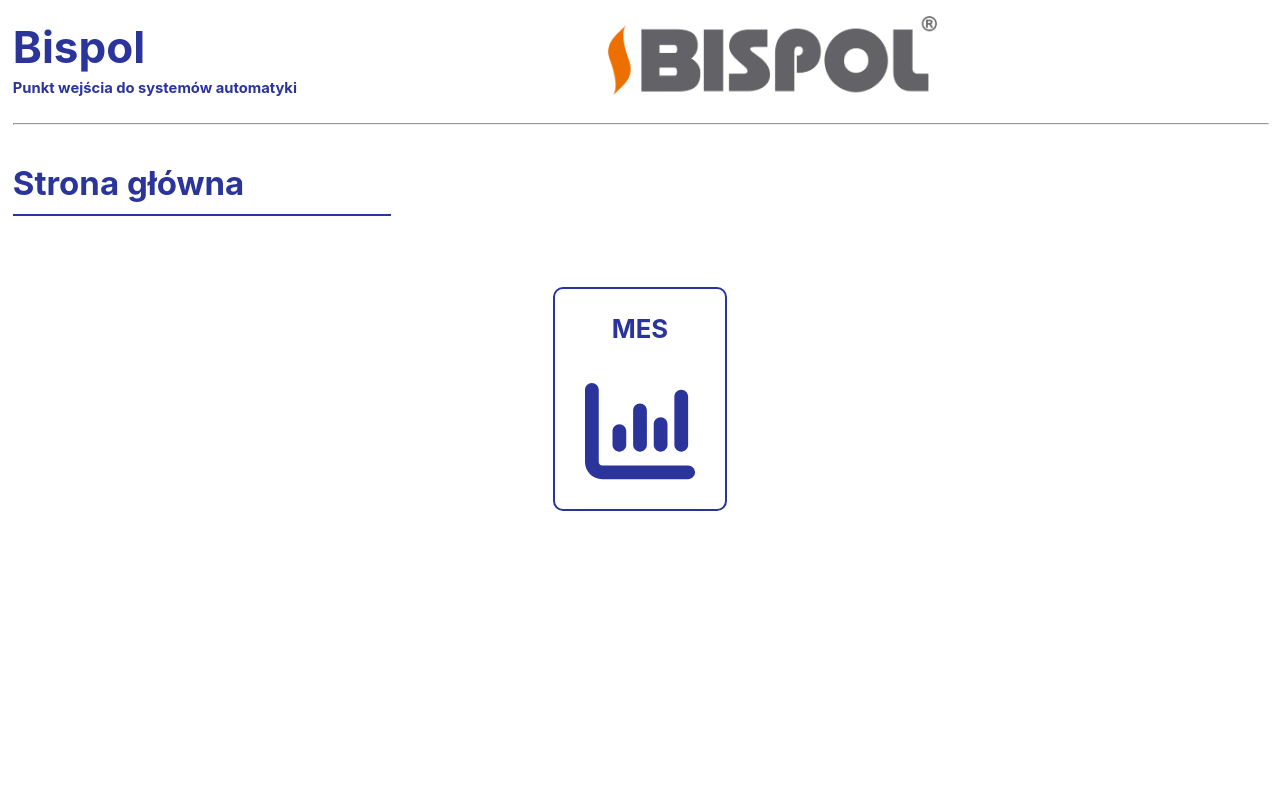
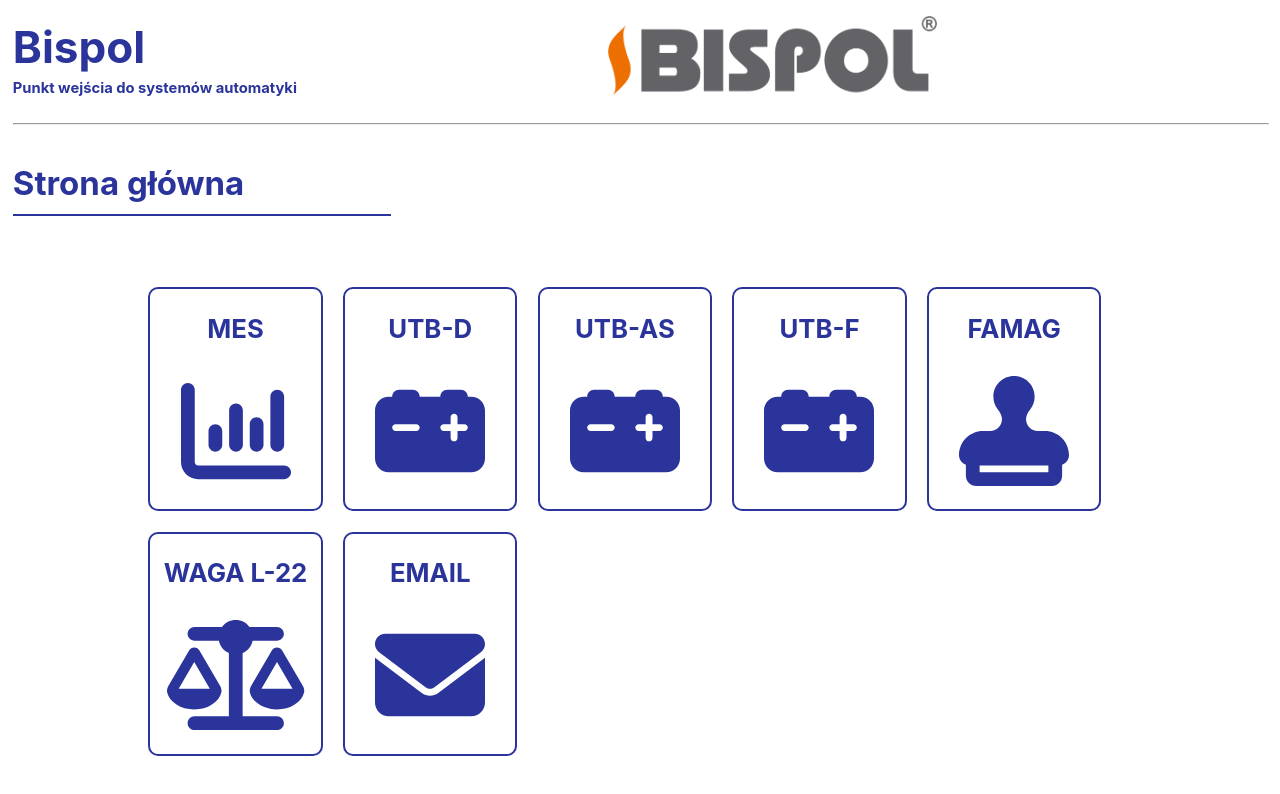
Before and after one commit to czechp/bsp-systems-entry-page, a React (Create React App) app: page / in a window 1280 px wide. Shown: the top 794 px of the page. Built offline with nearby package versions, Linux system fonts and the light colour scheme.

Commit message:
Added rest of systems

```diff
--- a/public/index.html
+++ b/public/index.html
@@ -10,7 +10,7 @@
     />
     <link href="%PUBLIC_URL%/manifest.json" rel="manifest"/>
 
-    <title>Add your title in index.html</title>
+    <title>Systemy automatyki</title>
 </head>
 <body>
 <noscript>You need to enable JavaScript to run this app.</noscript>
--- a/src/constant/SYSTEMS.js
+++ b/src/constant/SYSTEMS.js
@@ -1,7 +1,20 @@
-import {faChartColumn} from "@fortawesome/free-solid-svg-icons";
+import {
+    faCarBattery,
+    faChartColumn, faEnvelope,
+    faScaleBalanced,
+    faScaleUnbalancedFlip,
+    faStamp
+} from "@fortawesome/free-solid-svg-icons";
 
 const systems = [
-    {title: "MES", path:"192.168.1.37", icon:faChartColumn}
+    {title: "MES", path:"192.168.1.37", icon:faChartColumn},
+    {title: "UTB-D", path: "192.168.2.101", icon: faCarBattery},
+    {title: "UTB-AS", path: "192.168.2.115", icon: faCarBattery},
+    {title: "UTB-F", path: "192.168.2.132", icon: faCarBattery},
+    {title: "FAMAG", path: "192.168.2.105", icon: faStamp},
+    {title: "WAGA L-22", path: "192.168.2.120", icon: faScaleBalanced },
+    {title: "EMAIL", path: "192.168.1.35", icon: faEnvelope },
+
 ];
 
 export default  systems;
--- a/src/useCase/home/HomePage.js
+++ b/src/useCase/home/HomePage.js
@@ -50,7 +50,6 @@ const Container = styled.div`
   width: 100%;
   display: flex;
   flex-flow: wrap;
-  justify-content: center;
 `;
 
 const Tile = styled.div`
```
